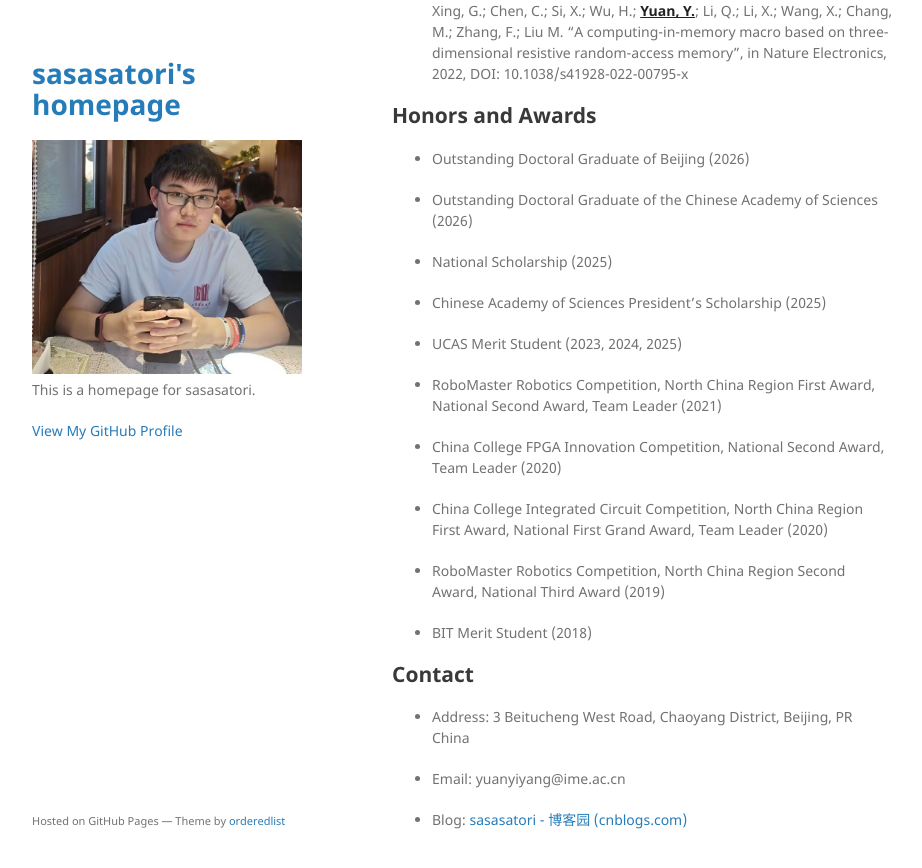
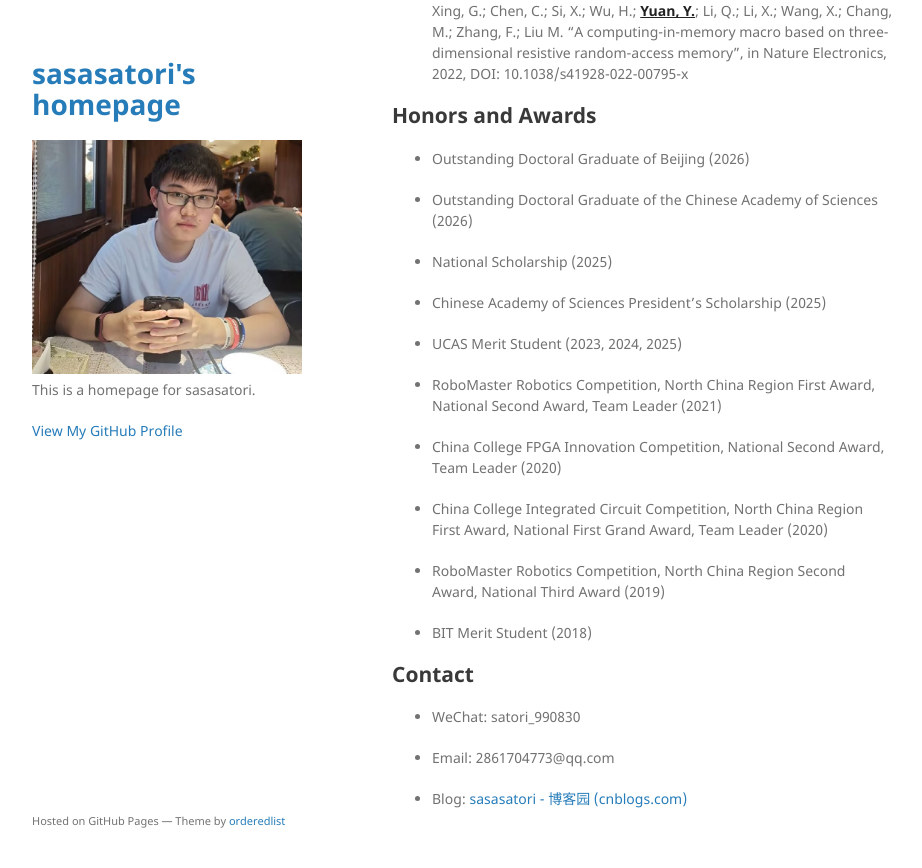
Before and after one commit to sasasatori/sasasatori.github.io, a Jekyll site: the page built from index.md, in a window 1280 px wide and 900 px high, scrolled down 2229 px. Shown: the top 868 px of the window, without its empty margins (178-1100 px from the left). Built offline with Jekyll 4.4.1, drawn with Linux system fonts in a browser that asks for light colours; our own code applies the rules of GitHub Pages for plain Markdown files.

Commit message:
update index

```diff
--- a/index.md
+++ b/index.md
@@ -67,8 +67,8 @@ Sep. 2017 - Jun. 2021: **Beijing Institute of Technology**
 - BIT Merit Student (2018)
 
 ## Contact
-- Address: 3 Beitucheng West Road, Chaoyang District, Beijing, PR China
+- WeChat: satori_990830
 
-- Email: yuanyiyang@ime.ac.cn
+- Email: 2861704773@qq.com
 
 - Blog: [sasasatori - 博客园 (cnblogs.com)](https://www.cnblogs.com/sasasatori)
```
